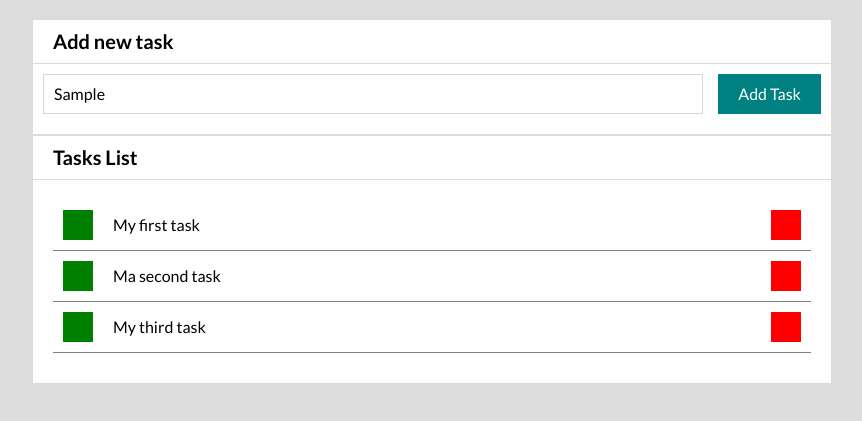
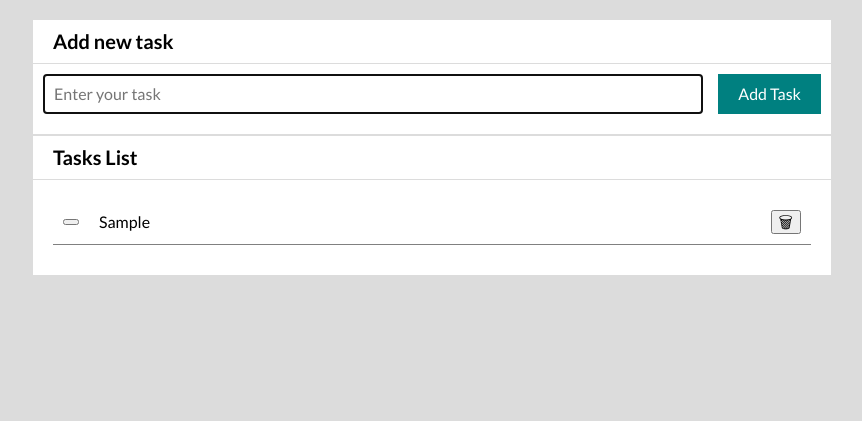
Before and after one commit to MarcinkPawel/ToDo-List-JS, a plain HTML site: page index.html in a window 1280 px wide. Both pictures are taken after typing "Sample" into the empty fields and a click on the button "Add Task". Shown: the part 125-546 px from the top of the page, without its empty margins (208-1070 px from the left). Drawn offline with nearby package versions, Linux system fonts and the light colour scheme.

Commit message:
complete JS script, OG image, tab icon image added

```diff
--- a/index.html
+++ b/index.html
@@ -7,8 +7,8 @@
     <meta name="viewport" content="width=device-width, initial-scale=1.0">
     <link rel="icon" href="images/pawelIcon.png">
     <meta property="og:image" content="images/ogImage.png">
-    <meta property="og:title" content="Currency Exchange">
-    <meta property="og:description" content="Hi, here is my small project of a web curency exchange.">
+    <meta property="og:title" content="To do list">
+    <meta property="og:description" content="Hi, here is my small project of a simple To do list.">
     <link rel="stylesheet" href="https://cdnjs.cloudflare.com/ajax/libs/normalize/8.0.1/normalize.min.css"
         integrity="sha512-NhSC1YmyruXifcj/KFRWoC561YpHpc5Jtzgvbuzx5VozKpWvQ+4nXhPdFgmx8xqexRcpAglTj9sIBWINXa8x5w=="
         crossorigin="anonymous" referrerpolicy="no-referrer">
@@ -31,23 +31,15 @@
 
         <section class="section">
             <h2 class="section__heading">Add new task</h2>
-
-            <div class="section__addingTask">
-                <input class="section__enterTask" placeholder="Enter your task">
-                <button class="section__submit">Add Task</button>
-            </div>
+            <form class="section__addingTask js-newTask">
+                <input class="section__enterTask js-enterTask" placeholder="Enter your task">
+                <button class="section__submit js-submit">Add Task</button>
+            </form>
         </section>
         <section class="section">
             <h2 class="section__heading">Tasks List</h2>
-
             <div class="section__list">
-                <ul class="list">
-                    <li class="list__item"><button class="list__done"> </button> My first task <button
-                            class="list__delete"> </button></li>
-                    <li class="list__item"><button class="list__done"> </button> Ma second task <button
-                            class="list__delete"> </button></li>
-                    <li class="list__item"><button class="list__done"> </button> My third task <button
-                            class="list__delete"> </button></li>
+                <ul class="list js-taskList">
                 </ul>
             </div>
         </section>
--- a/js/script.js
+++ b/js/script.js
@@ -0,0 +1,83 @@
+{
+    const tasks = [];
+
+    const removeTask = (taskIndex) => {
+        tasks.splice(taskIndex, 1);
+        render();
+    };
+
+    const toggleTaskDone = (taskIndex) => {
+        tasks[taskIndex].done = !tasks[taskIndex].done;
+        render();
+    };
+
+    const addNewTask = (newTaskContent) => {
+        tasks.push({ content: newTaskContent });
+        render();
+    };
+
+    const bindRemoveEvents = () => {
+        const removeButtons = document.querySelectorAll(".js-remove");
+
+        removeButtons.forEach((removeButton, taskIndex) => {
+            removeButton.addEventListener("click", () => {
+                removeTask(taskIndex);
+            });
+        });
+    };
+
+    const bindToggleDoneButtons = () => {
+        const toggleDoneButtons = document.querySelectorAll(".js-done");
+
+        toggleDoneButtons.forEach((toggleDoneButton, taskIndex) => {
+            toggleDoneButton.addEventListener("click", () => {
+                toggleTaskDone(taskIndex);
+            });
+        });
+    };
+
+    const render = () => {
+        let htmlString = "";
+
+        for (const task of tasks) {
+            htmlString += `
+            <li class="list__item">
+                <button class="list__button list__button--done js-done">
+                 ${task.done ? "&#10004" : ""} </button>
+                <span class="${task.done ? "list__taskDone" : ""}">${task.content}</span>
+                <button class="list__button list__button--delete js-remove">&#128465</button>
+            </li>
+            `;
+        }
+
+        document.querySelector(".js-taskList").innerHTML = htmlString;
+
+        bindRemoveEvents();
+        bindToggleDoneButtons();
+
+    };
+
+    const onSubmit = (event) => {
+        event.preventDefault();
+
+        const newTaskElement = document.querySelector(".js-enterTask");
+        const newTaskContent = newTaskElement.value.trim();
+
+        if (newTaskContent !== "") {
+            addNewTask(newTaskContent);
+            newTaskElement.value = "";
+        }
+
+        newTaskElement.focus();
+    };
+
+    const init = () => {
+        render();
+
+        const showNewTask = document.querySelector(".js-newTask");
+        showNewTask.addEventListener("submit", onSubmit);
+
+    };
+
+    init();
+}
```
Also changed, not shown: images/ogImage.png (added), images/pawelIcon.png (added).
